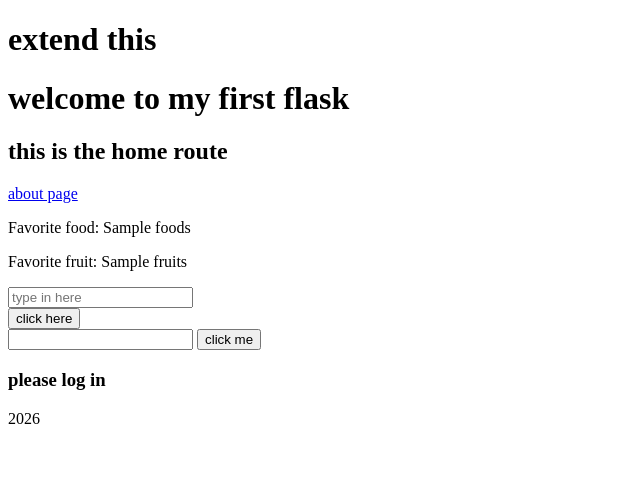
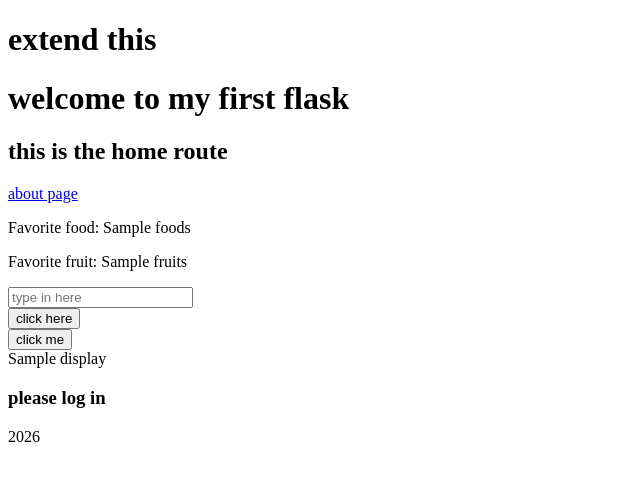
Before and after one commit to MuktarRashida/flask-json-endpoint-and-js-practice, a Flask app: template templates/home.html in a window 1280 px wide. Shown: the top 481 px of the page, without its empty margins (0-640 px from the left). Run offline with Flask 3, Linux system fonts and the light colour scheme; the template is opened without the code that fills it: most values are stand-ins (such as "Sample title", 1, 10 or a date in 2020).

Commit message:
made home.html show result like result.html

```diff
--- a/app.py
+++ b/app.py
@@ -15,8 +15,7 @@ def about():
 def submit():
     if request.method == 'POST':
         response = request.form.get('username')
-        display = request.form.get('box')
-        return render_template('home.html',display = response)
+        return render_template('home.html', home = response)
     return render_template('form.html')
 @app.route('/api/user')
 def users():
--- a/templates/home.html
+++ b/templates/home.html
@@ -7,8 +7,8 @@
     <form action = '/submit' method="post">
         <input type = 'text' name = 'username' placeholder = 'type in here'>
         <br><button type = 'submit'> click here</button></form>
-        <input type = 'text' id = "txt">
         <button type = 'button' id = 'btn'> click me</button>
         <div id = 'box'></div>
+        <div>{{display}}</div>
     {%if loggedin %}<p>welcome back</p>
     {%else%}<P><h3>please log in</h3></P>{%endif%}{%endblock%}
```
